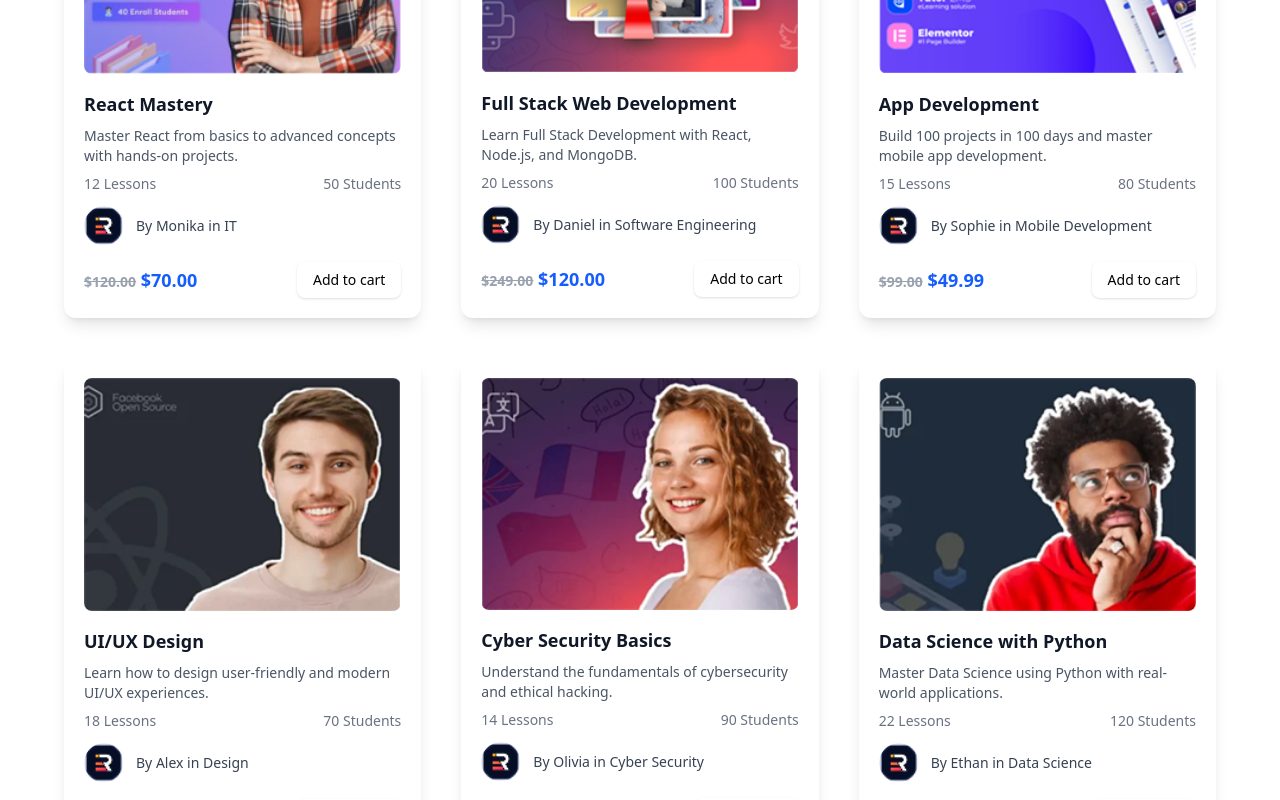
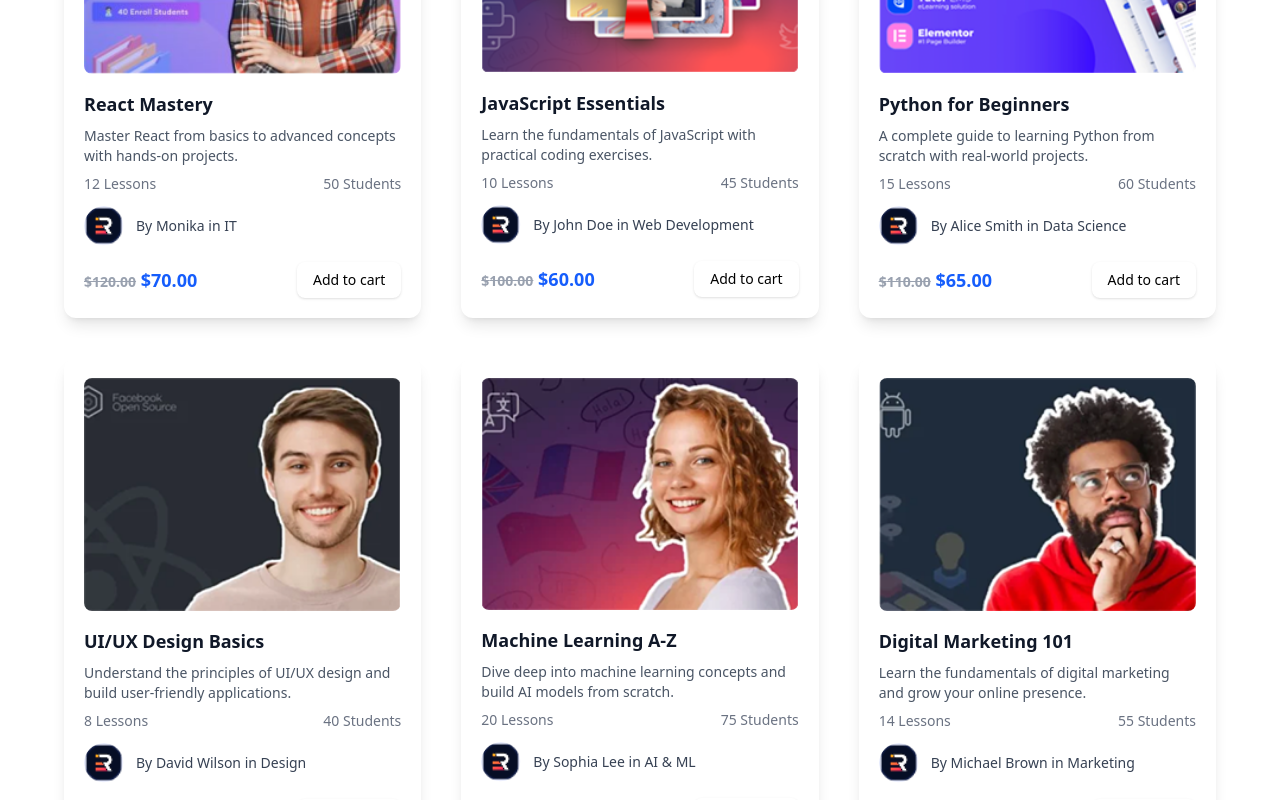
Before and after one commit to GaneshMumbai2001/Intellisoft-Academy, a React (Vite) app: page /courses in a window 1280 px wide. Shown: the part 580-1380 px from the top of the page. Built offline with nearby package versions, Linux system fonts and the light colour scheme.

Commit message:
Created branch Hemanthkumar50 and added changes

```diff
--- a/src/Components/Courses/Gridview.jsx
+++ b/src/Components/Courses/Gridview.jsx
@@ -1,4 +1,5 @@
 import React from "react";
+import { motion } from "framer-motion";
 
 const GridView = () => {
   const courses = [
@@ -20,111 +21,115 @@ const GridView = () => {
     },
     {
       imageLink: "/courses/c2.png",
-      reviews: 10,
-      courseName: "Full Stack Web Development",
-      totalLessons: 20,
-      enrolledStudents: 100,
+      reviews: 4.8,
+      courseName: "JavaScript Essentials",
+      totalLessons: 10,
+      enrolledStudents: 45,
       description:
-        "Learn Full Stack Development with React, Node.js, and MongoDB.",
-      price: "249.00",
-      curPrice: "120.00",
+        "Learn the fundamentals of JavaScript with practical coding exercises.",
+      price: "100.00",
+      curPrice: "60.00",
       instructor: {
         imageLink: "/courses/r1.png",
-        name: "Daniel",
-        field: "Software Engineering",
+        name: "John Doe",
+        field: "Web Development",
       },
     },
     {
       imageLink: "/courses/c3.png",
-      reviews: 7,
-      courseName: "App Development",
+      reviews: 4.9,
+      courseName: "Python for Beginners",
       totalLessons: 15,
-      enrolledStudents: 80,
+      enrolledStudents: 60,
       description:
-        "Build 100 projects in 100 days and master mobile app development.",
-      price: "99.00",
-      curPrice: "49.99",
+        "A complete guide to learning Python from scratch with real-world projects.",
+      price: "110.00",
+      curPrice: "65.00",
       instructor: {
         imageLink: "/courses/r1.png",
-        name: "Sophie",
-        field: "Mobile Development",
+        name: "Alice Smith",
+        field: "Data Science",
       },
     },
     {
       imageLink: "/courses/c4.png",
-      reviews: 6,
-      courseName: "UI/UX Design",
-      totalLessons: 18,
-      enrolledStudents: 70,
+      reviews: 4.7,
+      courseName: "UI/UX Design Basics",
+      totalLessons: 8,
+      enrolledStudents: 40,
       description:
-        "Learn how to design user-friendly and modern UI/UX experiences.",
-      price: "150.00",
-      curPrice: "85.00",
+        "Understand the principles of UI/UX design and build user-friendly applications.",
+      price: "90.00",
+      curPrice: "55.00",
       instructor: {
         imageLink: "/courses/r1.png",
-        name: "Alex",
+        name: "David Wilson",
         field: "Design",
       },
     },
     {
       imageLink: "/courses/c5.png",
-      reviews: 8,
-      courseName: "Cyber Security Basics",
-      totalLessons: 14,
-      enrolledStudents: 90,
+      reviews: 5,
+      courseName: "Machine Learning A-Z",
+      totalLessons: 20,
+      enrolledStudents: 75,
       description:
-        "Understand the fundamentals of cybersecurity and ethical hacking.",
-      price: "200.00",
-      curPrice: "99.00",
+        "Dive deep into machine learning concepts and build AI models from scratch.",
+      price: "150.00",
+      curPrice: "80.00",
       instructor: {
         imageLink: "/courses/r1.png",
-        name: "Olivia",
-        field: "Cyber Security",
+        name: "Sophia Lee",
+        field: "AI & ML",
       },
     },
     {
       imageLink: "/courses/c6.png",
-      reviews: 9,
-      courseName: "Data Science with Python",
-      totalLessons: 22,
-      enrolledStudents: 120,
+      reviews: 4.6,
+      courseName: "Digital Marketing 101",
+      totalLessons: 14,
+      enrolledStudents: 55,
       description:
-        "Master Data Science using Python with real-world applications.",
-      price: "299.00",
-      curPrice: "150.00",
+        "Learn the fundamentals of digital marketing and grow your online presence.",
+      price: "95.00",
+      curPrice: "50.00",
       instructor: {
         imageLink: "/courses/r1.png",
-        name: "Ethan",
-        field: "Data Science",
+        name: "Michael Brown",
+        field: "Marketing",
       },
     },
   ];
 
   return (
     <div className="py-10 flex flex-col items-center relative bottom-30">
-      <div className="w-full lg:max-w-6xl grid grid-cols-1 sm:grid-cols-2 lg:grid-cols-3 gap-10">
+      <motion.div
+        className="w-full lg:max-w-6xl grid grid-cols-1 sm:grid-cols-2 lg:grid-cols-3 gap-10"
+        initial={{ opacity: 0, y: 50 }}
+        whileInView={{ opacity: 1, y: 0 }}
+        transition={{ duration: 0.5 }}
+        viewport={{ once: true }}
+      >
         {courses.map((course, index) => (
-          <div key={index} className="bg-white shadow-lg rounded-xl p-5 transition-transform hover:scale-105">
-            {/* Course Image */}
+          <motion.div
+            key={index}
+            className="bg-white shadow-lg rounded-xl p-5 transition-transform hover:scale-105"
+            initial={{ opacity: 0, scale: 0.9 }}
+            whileInView={{ opacity: 1, scale: 1 }}
+            transition={{ duration: 0.4, delay: index * 0.1 }}
+            viewport={{ once: true }}
+          >
             <img className="w-full rounded-lg mb-4" src={course.imageLink} alt={course.courseName} />
-
-            {/* Course Info */}
             <div className="text-gray-900 font-semibold text-lg">{course.courseName}</div>
             <p className="text-sm text-gray-600 my-2">{course.description}</p>
-
-            {/* Lessons & Students */}
             <div className="flex justify-between text-sm text-gray-500">
               <span>{course.totalLessons} Lessons</span>
               <span>{course.enrolledStudents} Students</span>
             </div>
-
-            {/* Instructor Info */}
             <div className="flex items-center mt-3">
               <img className="h-10 w-10 rounded-full mr-3" src={course.instructor.imageLink} alt={course.instructor.name} />
               <span className="text-sm text-gray-700">By {course.instructor.name} in {course.instructor.field}</span>
             </div>
-
-            {/* Price & Button */}
             <div className="flex justify-between items-center mt-4">
               <div className="text-lg font-bold text-blue-600">
                 <s className="text-gray-400 text-sm">${course.price}</s> ${course.curPrice}
@@ -133,18 +138,107 @@ const GridView = () => {
                 Add to cart
               </button>
             </div>
-          </div>
+          </motion.div>
         ))}
-      </div>
-
-      {/* Centered Button */}
-      <div className="flex justify-center mt-10">
+      </motion.div>
+      <motion.div
+        className="flex justify-center mt-10"
+        initial={{ opacity: 0, y: 20 }}
+        whileInView={{ opacity: 1, y: 0 }}
+        transition={{ duration: 0.5 }}
+        viewport={{ once: true }}
+      >
         <a href="#" className="text-[11.72px] px-6 py-2 bg-gradient-to-r from-purple-500 to-blue-500 text-white rounded-md">
           More About Us
         </a>
-      </div>
+      </motion.div>
     </div>
   );
 };
 
 export default GridView;
+
+
+
+
+
+// import React from "react";
+// import { motion } from "framer-motion";
+
+// const GridView = () => {
+//   const courses = [
+//     {
+//       imageLink: "/courses/c1.png",
+//       reviews: 5,
+//       courseName: "React Mastery",
+//       totalLessons: 12,
+//       enrolledStudents: 50,
+//       description:
+//         "Master React from basics to advanced concepts with hands-on projects.",
+//       price: "120.00",
+//       curPrice: "70.00",
+//       instructor: {
+//         imageLink: "/courses/r1.png",
+//         name: "Monika",
+//         field: "IT",
+//       },
+//     },
+//     // Add other courses here...
+//   ];
+
+//   return (
+//     <div className="py-10 flex flex-col items-center relative bottom-30">
+//       <motion.div
+//         className="w-full lg:max-w-6xl grid grid-cols-1 sm:grid-cols-2 lg:grid-cols-3 gap-10"
+//         initial={{ opacity: 0, y: 50 }}
+//         whileInView={{ opacity: 1, y: 0 }}
+//         transition={{ duration: 0.5 }}
+//         viewport={{ once: true }}
+//       >
+//         {courses.map((course, index) => (
+//           <motion.div
+//             key={index}
+//             className="bg-white shadow-lg rounded-xl p-5 transition-transform hover:scale-105"
+//             initial={{ opacity: 0, scale: 0.9 }}
+//             whileInView={{ opacity: 1, scale: 1 }}
+//             transition={{ duration: 0.4, delay: index * 0.1 }}
+//             viewport={{ once: true }}
+//           >
+//             <img className="w-full rounded-lg mb-4" src={course.imageLink} alt={course.courseName} />
+//             <div className="text-gray-900 font-semibold text-lg">{course.courseName}</div>
+//             <p className="text-sm text-gray-600 my-2">{course.description}</p>
+//             <div className="flex justify-between text-sm text-gray-500">
+//               <span>{course.totalLessons} Lessons</span>
+//               <span>{course.enrolledStudents} Students</span>
+//             </div>
+//             <div className="flex items-center mt-3">
+//               <img className="h-10 w-10 rounded-full mr-3" src={course.instructor.imageLink} alt={course.instructor.name} />
+//               <span className="text-sm text-gray-700">By {course.instructor.name} in {course.instructor.field}</span>
+//             </div>
+//             <div className="flex justify-between items-center mt-4">
+//               <div className="text-lg font-bold text-blue-600">
+//                 <s className="text-gray-400 text-sm">${course.price}</s> ${course.curPrice}
+//               </div>
+//               <button className="bg-white-600 text-black px-4 py-2 shadow rounded-lg text-sm hover:bg-black-100">
+//                 Add to cart
+//               </button>
+//             </div>
+//           </motion.div>
+//         ))}
+//       </motion.div>
+//       <motion.div
+//         className="flex justify-center mt-10"
+//         initial={{ opacity: 0, y: 20 }}
+//         whileInView={{ opacity: 1, y: 0 }}
+//         transition={{ duration: 0.5 }}
+//         viewport={{ once: true }}
+//       >
+//         <a href="#" className="text-[11.72px] px-6 py-2 bg-gradient-to-r from-purple-500 to-blue-500 text-white rounded-md">
+//           More About Us
+//         </a>
+//       </motion.div>
+//     </div>
+//   );
+// };
+
+// export default GridView;
--- a/src/Components/Courses/Listview.jsx
+++ b/src/Components/Courses/Listview.jsx
@@ -1,7 +1,159 @@
 import React from "react";
+import { motion } from "framer-motion";
 
-function Listview() {
-  return <div>Listview</div>;
-}
+const Listview = () => {
+  const courses = [
+    {
+      imageLink: "/courses/c1.png",
+      reviews: 5,
+      courseName: "React Mastery",
+      totalLessons: 12,
+      enrolledStudents: 50,
+      description:
+        "Master React from basics to advanced concepts with hands-on projects.",
+      price: "120.00",
+      curPrice: "70.00",
+      instructor: {
+        imageLink: "/courses/r1.png",
+        name: "Monika",
+        field: "IT",
+      },
+    },
+    {
+      imageLink: "/courses/c2.png",
+      reviews: 4.8,
+      courseName: "JavaScript Essentials",
+      totalLessons: 10,
+      enrolledStudents: 45,
+      description:
+        "Learn the fundamentals of JavaScript with practical coding exercises.",
+      price: "100.00",
+      curPrice: "60.00",
+      instructor: {
+        imageLink: "/courses/r1.png",
+        name: "John Doe",
+        field: "Web Development",
+      },
+    },
+    {
+      imageLink: "/courses/c3.png",
+      reviews: 4.9,
+      courseName: "Python for Beginners",
+      totalLessons: 15,
+      enrolledStudents: 60,
+      description:
+        "A complete guide to learning Python from scratch with real-world projects.",
+      price: "110.00",
+      curPrice: "65.00",
+      instructor: {
+        imageLink: "/courses/r1.png",
+        name: "Alice Smith",
+        field: "Data Science",
+      },
+    },
+    {
+      imageLink: "/courses/c4.png",
+      reviews: 4.7,
+      courseName: "UI/UX Design Basics",
+      totalLessons: 8,
+      enrolledStudents: 40,
+      description:
+        "Understand the principles of UI/UX design and build user-friendly applications.",
+      price: "90.00",
+      curPrice: "55.00",
+      instructor: {
+        imageLink: "/courses/r1.png",
+        name: "David Wilson",
+        field: "Design",
+      },
+    },
+    {
+      imageLink: "/courses/c5.png",
+      reviews: 5,
+      courseName: "Machine Learning A-Z",
+      totalLessons: 20,
+      enrolledStudents: 75,
+      description:
+        "Dive deep into machine learning concepts and build AI models from scratch.",
+      price: "150.00",
+      curPrice: "80.00",
+      instructor: {
+        imageLink: "/courses/r1.png",
+        name: "Sophia Lee",
+        field: "AI & ML",
+      },
+    },
+    {
+      imageLink: "/courses/c6.png",
+      reviews: 4.6,
+      courseName: "Digital Marketing 101",
+      totalLessons: 14,
+      enrolledStudents: 55,
+      description:
+        "Learn the fundamentals of digital marketing and grow your online presence.",
+      price: "95.00",
+      curPrice: "50.00",
+      instructor: {
+        imageLink: "/courses/r1.png",
+        name: "Michael Brown",
+        field: "Marketing",
+      },
+    },
+  ];
+
+  return (
+    <div className="py-10 flex flex-col items-center relative bottom-30">
+      <motion.div
+        className="w-full lg:max-w-6xl grid grid-cols-1 sm:grid-cols-2 lg:grid-cols-3 gap-10"
+        initial={{ opacity: 0, y: 50 }}
+        whileInView={{ opacity: 1, y: 0 }}
+        transition={{ duration: 0.5 }}
+        viewport={{ once: true }}
+      >
+        {courses.map((course, index) => (
+          <motion.div
+            key={index}
+            className="bg-white shadow-lg rounded-xl p-5 transition-transform hover:scale-105"
+            initial={{ opacity: 0, scale: 0.9 }}
+            whileInView={{ opacity: 1, scale: 1 }}
+            transition={{ duration: 0.4, delay: index * 0.1 }}
+            viewport={{ once: true }}
+          >
+            <img className="w-full rounded-lg mb-4" src={course.imageLink} alt={course.courseName} />
+            <div className="text-gray-900 font-semibold text-lg">{course.courseName}</div>
+            <p className="text-sm text-gray-600 my-2">{course.description}</p>
+            <div className="flex justify-between text-sm text-gray-500">
+              <span>{course.totalLessons} Lessons</span>
+              <span>{course.enrolledStudents} Students</span>
+            </div>
+            <div className="flex items-center mt-3">
+              <img className="h-10 w-10 rounded-full mr-3" src={course.instructor.imageLink} alt={course.instructor.name} />
+              <span className="text-sm text-gray-700">By {course.instructor.name} in {course.instructor.field}</span>
+            </div>
+            <div className="flex justify-between items-center mt-4">
+              <div className="text-lg font-bold text-blue-600">
+                <s className="text-gray-400 text-sm">${course.price}</s> ${course.curPrice}
+              </div>
+              <button className="bg-white-600 text-black px-4 py-2 shadow rounded-lg text-sm hover:bg-black-100">
+                Add to cart
+              </button>
+            </div>
+          </motion.div>
+        ))}
+      </motion.div>
+      <motion.div
+        className="flex justify-center mt-10"
+        initial={{ opacity: 0, y: 20 }}
+        whileInView={{ opacity: 1, y: 0 }}
+        transition={{ duration: 0.5 }}
+        viewport={{ once: true }}
+      >
+        <a href="#" className="text-[11.72px] px-6 py-2 bg-gradient-to-r from-purple-500 to-blue-500 text-white rounded-md">
+          More About Us
+        </a>
+      </motion.div>
+    </div>
+  );
+};
 
 export default Listview;
--- a/src/Pages/Course.jsx
+++ b/src/Pages/Course.jsx
@@ -1,31 +1,17 @@
 import React from "react";
-import { motion } from "framer-motion";
 import GridView from "../Components/Courses/Gridview";
 import { CoursesHeader } from "../Components/Courses/CoursesHeader";
 
 function Course() {
   return (
-    <motion.div
-      initial={{ opacity: 0 }}
-      animate={{ opacity: 1 }}
-      transition={{ duration: 0.6 }}
-    >
-      <motion.div
-        initial={{ y: -50, opacity: 0 }}
-        animate={{ y: 0, opacity: 1 }}
-        transition={{ duration: 0.5, ease: "easeOut" }}
-      >
+    <div>
+      <div>
         <CoursesHeader />
-      </motion.div>
-
-      <motion.div
-        initial={{ scale: 0.9, opacity: 0 }}
-        animate={{ scale: 1, opacity: 1 }}
-        transition={{ duration: 0.5, ease: "easeOut", delay: 0.2 }}
-      >
+      </div>
+      <div>
         <GridView />
-      </motion.div>
-    </motion.div>
+      </div>
+    </div>
   );
 }
 
```
Also changed, not shown: src/Components/Courses/CoursesHeader.jsx (+24 -7 lines).
